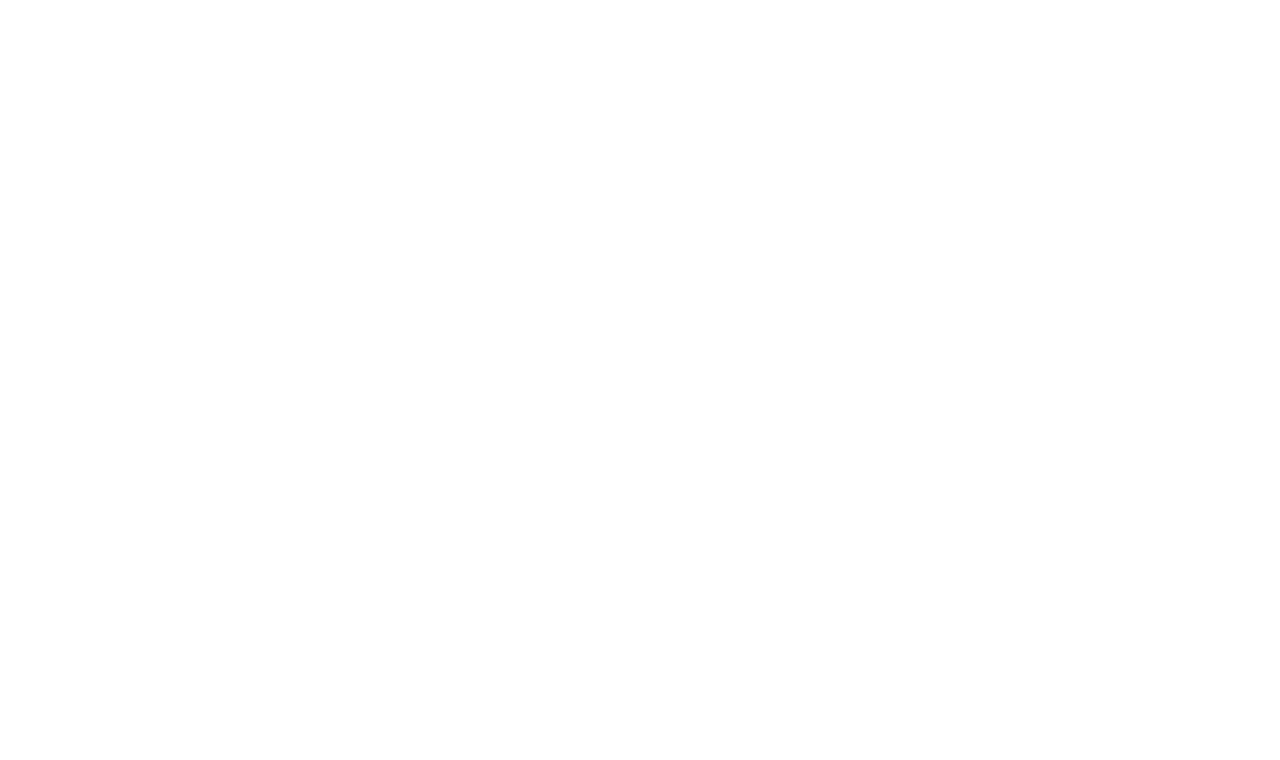
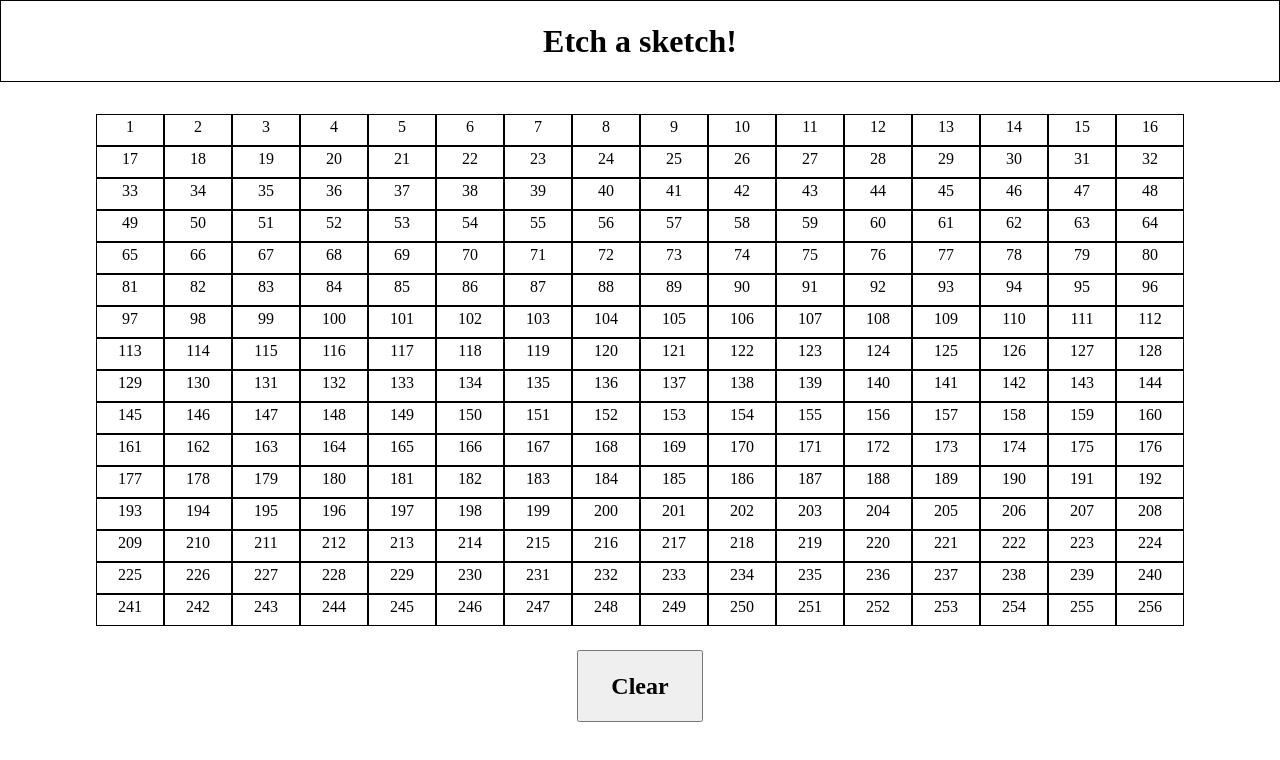
Before and after one commit to DatRolxD/etch-a-sketch, a plain HTML site: page index.html in a window 1280 px wide. Drawn offline with Linux system fonts and the light colour scheme.

Commit message:
ADD clear button

```diff
--- a/index.html
+++ b/index.html
@@ -8,6 +8,15 @@
   <title>Etch a sketch</title>
 </head>
 <body>
+  <header>
+    <h1>Etch a sketch!</h1>
+  </header>
+  <main>
+    <div id="container">
+
+    </div>
+    <button id="clear">Clear</button>
+  </main>
 
   <script src="scripts/main.js"></script>
 </body>
--- a/scripts/main.js
+++ b/scripts/main.js
@@ -0,0 +1,29 @@
+// create general consts
+const container = document.querySelector('#container');
+const clearBtn = document.querySelector('#clear');
+const makeNewGrid = document.querySelector('#make-new-grid');
+
+for (let i = 1; i <= 256; i++){
+  const square = document.createElement('div');
+  square.classList.add('square');
+  square.textContent = i;
+  container.appendChild(square);
+}
+
+const squares = document.querySelectorAll('.square');
+
+for (const square of squares){
+  square.addEventListener('mouseover', changeColor);
+  function changeColor(){
+    square.classList.add('black');
+  }
+}
+
+function clear(){
+  for (const square of squares){
+    square.classList.remove('black');
+  }
+}
+
+
+clearBtn.addEventListener('click', clear);
--- a/styles/general.css
+++ b/styles/general.css
@@ -1,3 +1,4 @@
+/* CSS RESET */
 /* Box sizing rules */
 *,
 *::before,
@@ -72,3 +73,38 @@ select {
     scroll-behavior: auto !important;
   }
 }
+/* END OF CSS RESET */
+header {
+  padding: 1rem;
+  text-align: center;
+  border: 1px solid black;
+}
+
+main {
+  width: 85%;
+  min-height: 50vh;
+  margin: 2rem auto;
+}
+
+#container {
+  display: grid;
+  grid-template-columns: repeat(16, 1fr);
+}
+
+.square {
+  text-align: center;
+  border: 1px solid black;
+  height: 2rem;
+}
+
+.black {
+  background-color: black;
+}
+
+button {
+  display: block;
+  margin: 1.5rem auto;
+  font-size: 1.5rem;
+  font-weight: bold;
+  padding: 1rem 2rem;
+}
```
